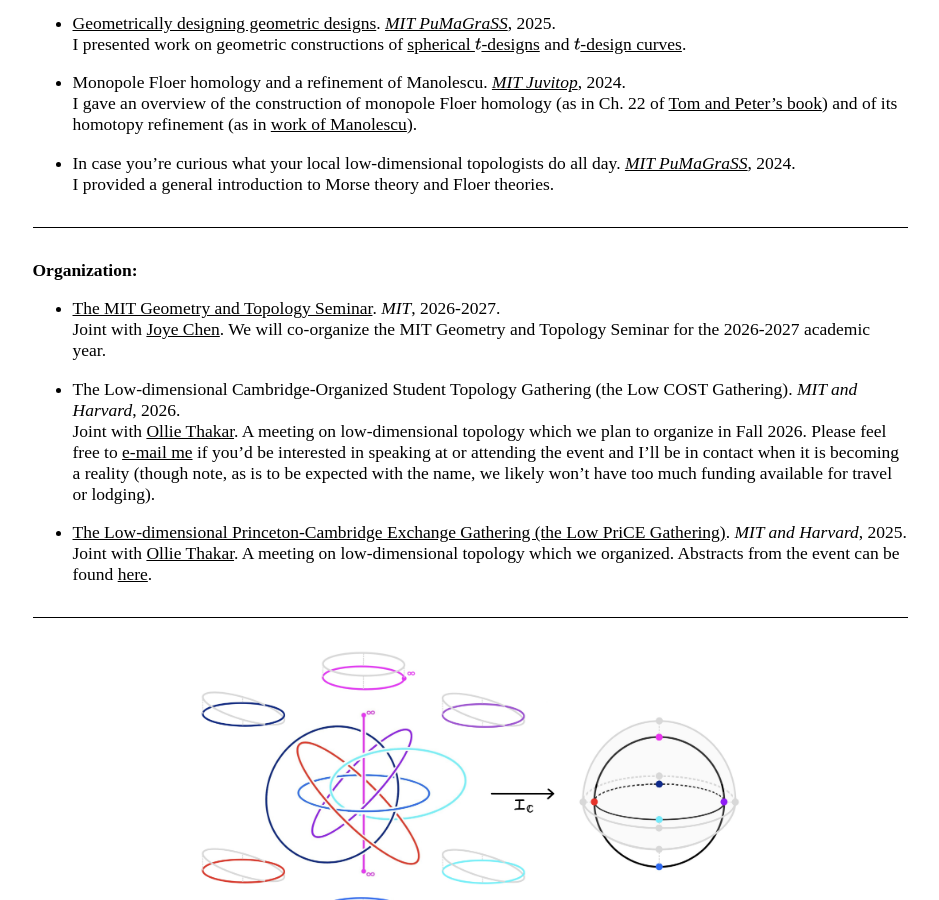
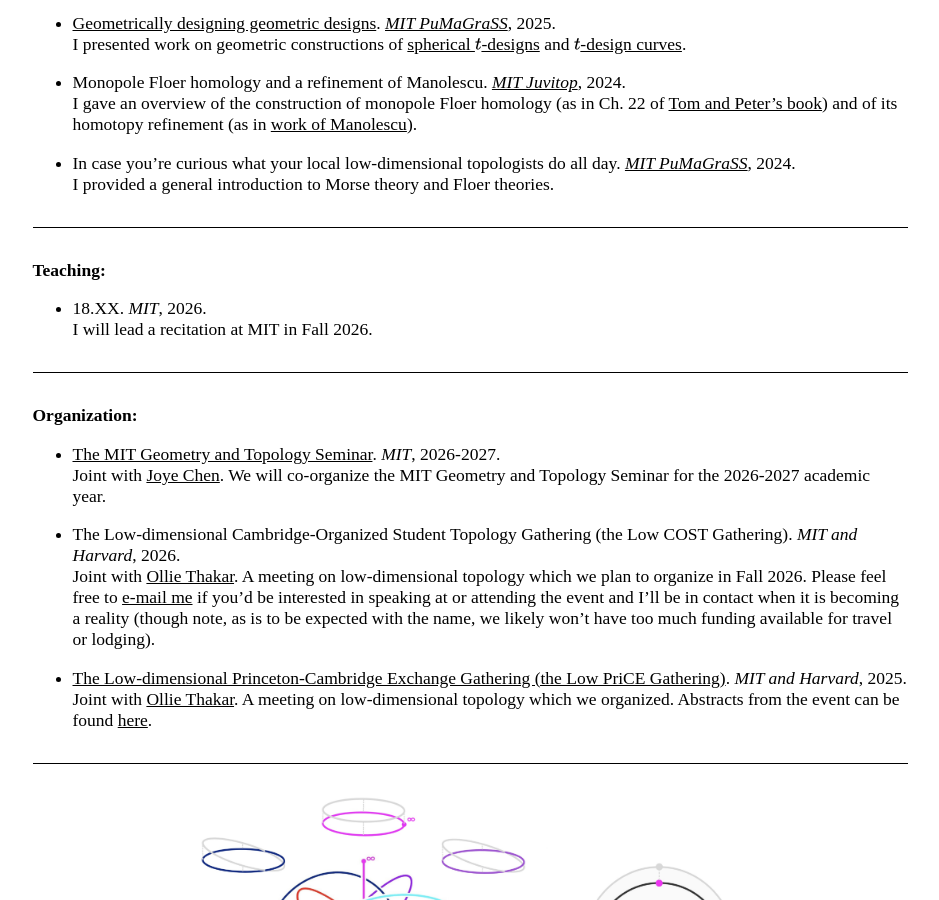
Before and after one commit to AyodejiLindblad/AyodejiLindblad.github.io, a Jekyll site: the page built from index.md, in a window 1280 px wide and 900 px high, scrolled down 2265 px. Shown: the whole window, without its empty margins (170-1109 px from the left). Built offline with Jekyll 4.4.1, drawn with Linux system fonts in a browser that asks for light colours; some web fonts are replaced.

Commit message:
recitation

```diff
--- a/index.md
+++ b/index.md
@@ -20,6 +20,7 @@ layout: default
     <a href="#research">Research</a><span class="toc-sep"> | </span>
     <a href="#expository">Expository</a><span class="toc-sep"> | </span>
     <a href="#talks">Talks</a><span class="toc-sep"> | </span>
+    <a href="#teaching">Teaching</a><span class="toc-sep"> | </span>
     <a href="#organization">Organization</a><span class="toc-sep"> | </span>
     <a href="#figures">Figures</a>
   </span>
@@ -105,6 +106,16 @@ Joint with [Enrico Colón](https://www.math.harvard.edu/people/colon-enrico/), [
 
 * In case you're curious what your local low-dimensional topologists do all day. *[MIT PuMaGraSS](https://math.mit.edu/pumagrass/)*, 2024.
     I provided a general introduction to Morse theory and Floer theories.
+
+
+---
+
+<div id="teaching" class="toc-jump"></div>
+**Teaching:**
+
+
+* 18.XX. *MIT*, 2026.
+    I will lead a recitation at MIT in Fall 2026.
 
 
 ---
```
